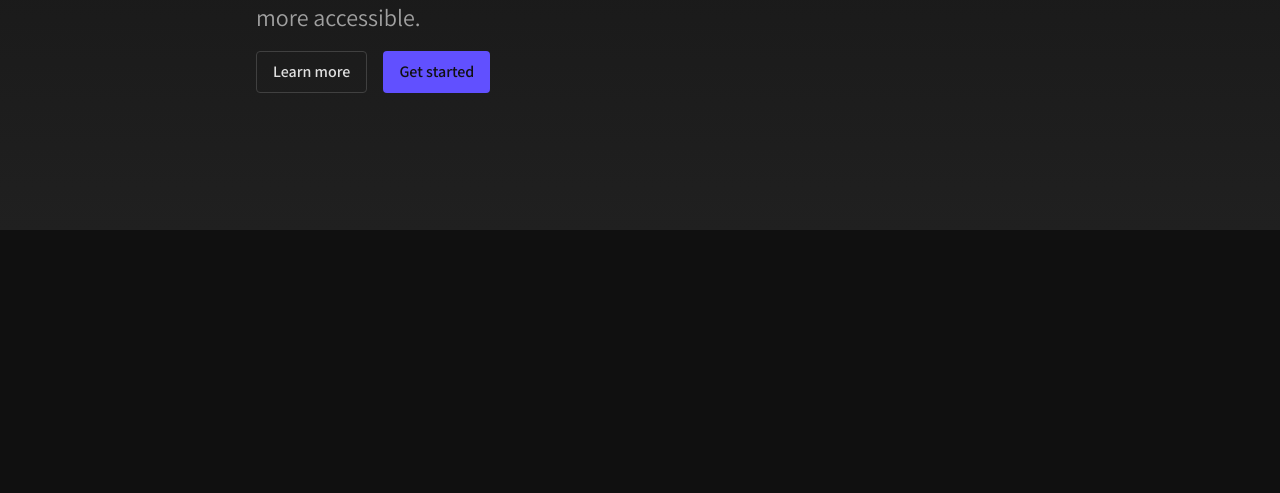
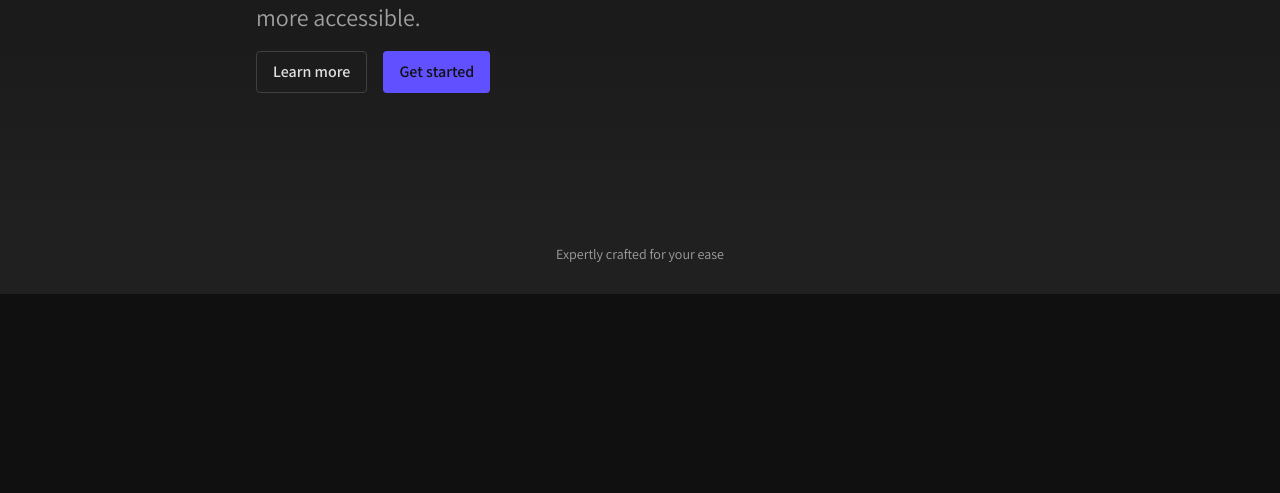
Before and after one commit to BrianPHL/automated-university-course-registration-and-enrollment-system, a PHP site: page / in a window 1280 px wide. Shown: the part 506-999 px from the top of the page. Run offline with PHP 8.4, Linux system fonts and the light colour scheme; some libraries are stand-ins or nearby versions.

Commit message:
feat(src/hero): add hero footer

```diff
--- a/src/styles.css
+++ b/src/styles.css
@@ -277,4 +277,18 @@ body {
 
 }
 
+#hero-footer {
+
+    background-color: var(--bg-secondary);
+    place-content: center;
+    grid-row: 3;
+    display: grid;
+
+    p {
+
+        font-weight: 400;
+        font-size: 0.875rem;
+
+    }
+
 }
```
